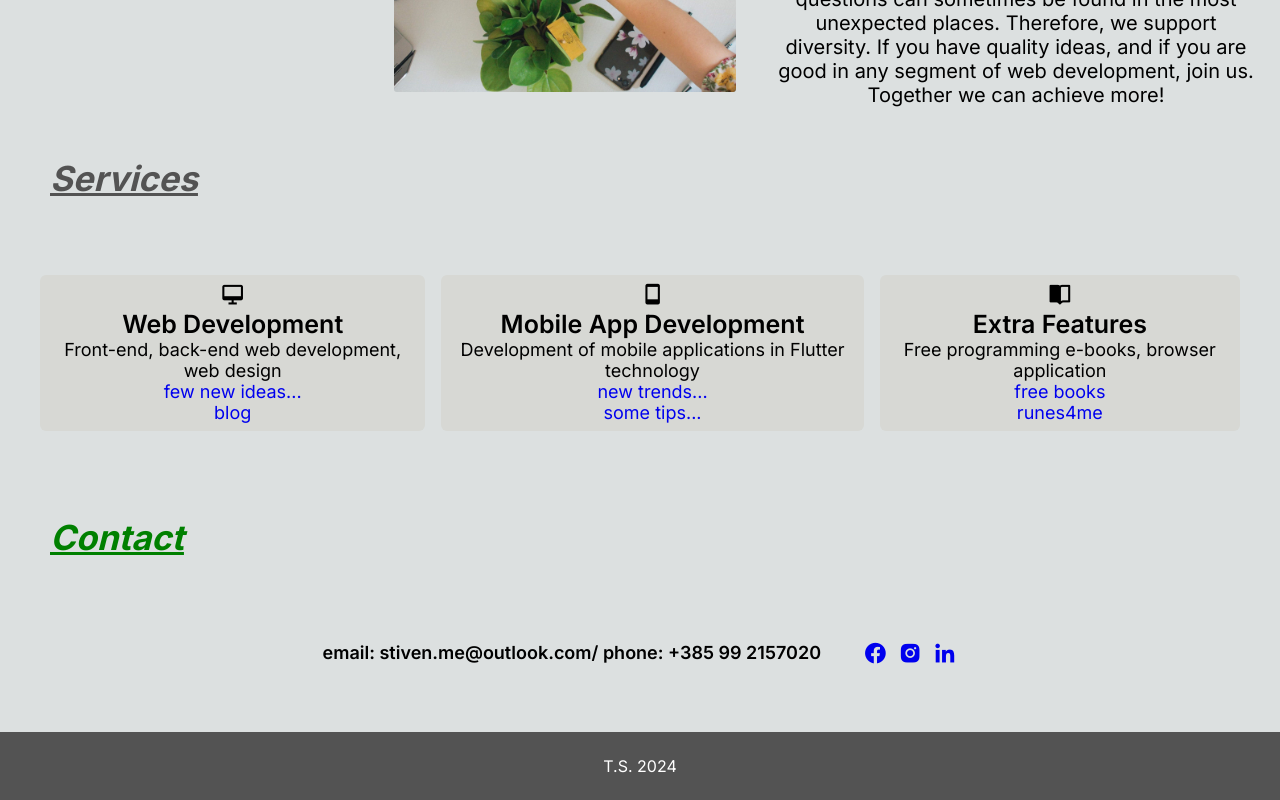
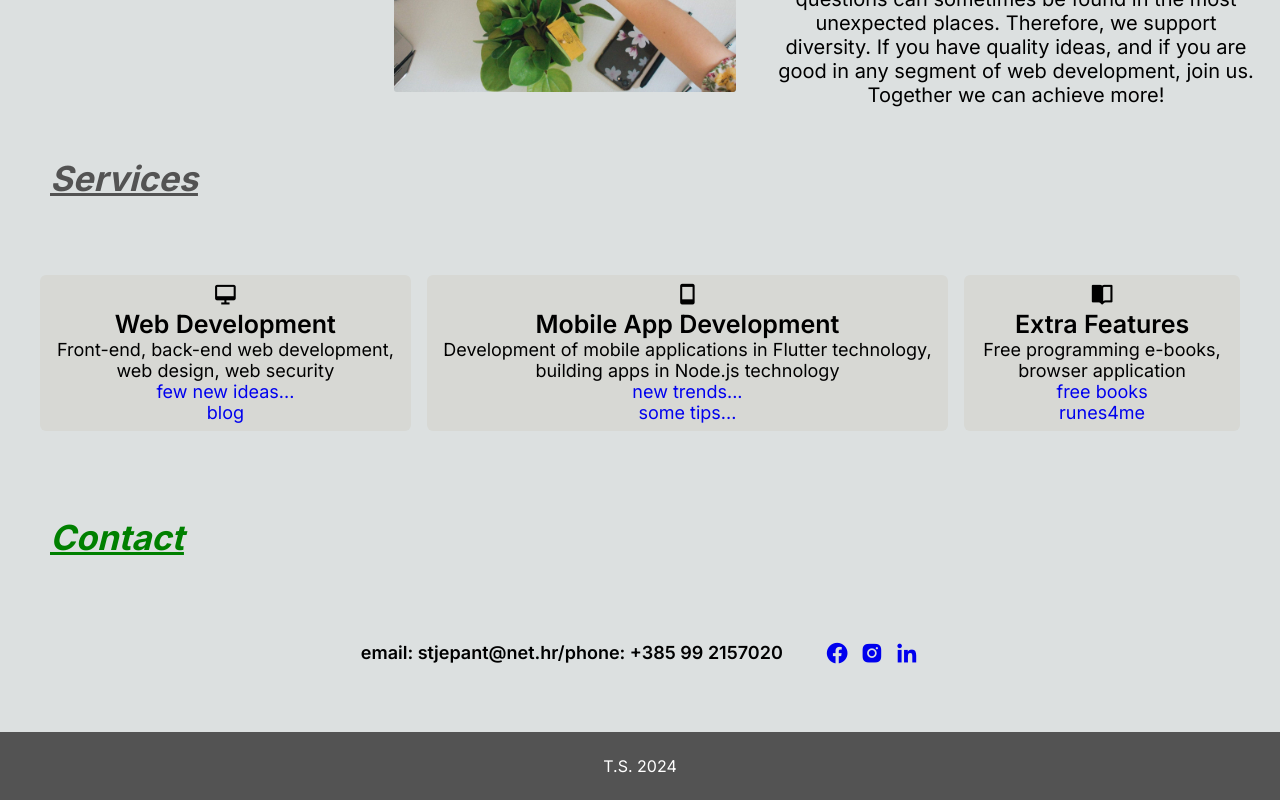
Before and after one commit to stivitu/home, a plain HTML site: page index.html in a window 1280 px wide. Shown: the part 1634-2434 px from the top of the page. Drawn offline with nearby package versions, Linux system fonts and the light colour scheme.

Commit message:
Update index.html

```diff
--- a/index.html
+++ b/index.html
@@ -102,7 +102,7 @@
     <div class="box box4">
       <div class="icon1"><i class='bx bx-desktop bx-sm' ></i></div>
       <div class="topic">Web Development</div>
-      <p class="par-4">Front-end, back-end web development, web design</p>
+      <p class="par-4">Front-end, back-end web development, web design, web security</p>
 
   <a href="https://7innovation.net">few new ideas...</a><br>
   <a href="https://codingandee.blogspot.com">blog</a>
@@ -110,7 +110,7 @@
     <div class="box box4">
       <div class="icon1"><i class='bx bx-mobile bx-sm' ></i></div>
       <div class="topic">Mobile App Development</div>
-      <p class="par-4">Development of mobile applications in Flutter technology</p>
+      <p class="par-4">Development of mobile applications in Flutter technology, building apps in Node.js technology</p>
 
       <a href="https://trendhunter.com">new trends...</a><br>
       <a href="https://www.youtube.com/watch?v=Sfpcl4FX3TU">some tips...</a>
@@ -132,7 +132,7 @@
     <div class="box box5">
 <p class="par-5">
 
-email: stiven.me@outlook.com/ phone: +385 99 2157020
+email: stjepant@net.hr/phone: +385 99 2157020
 
 </p>
 </div>
```
